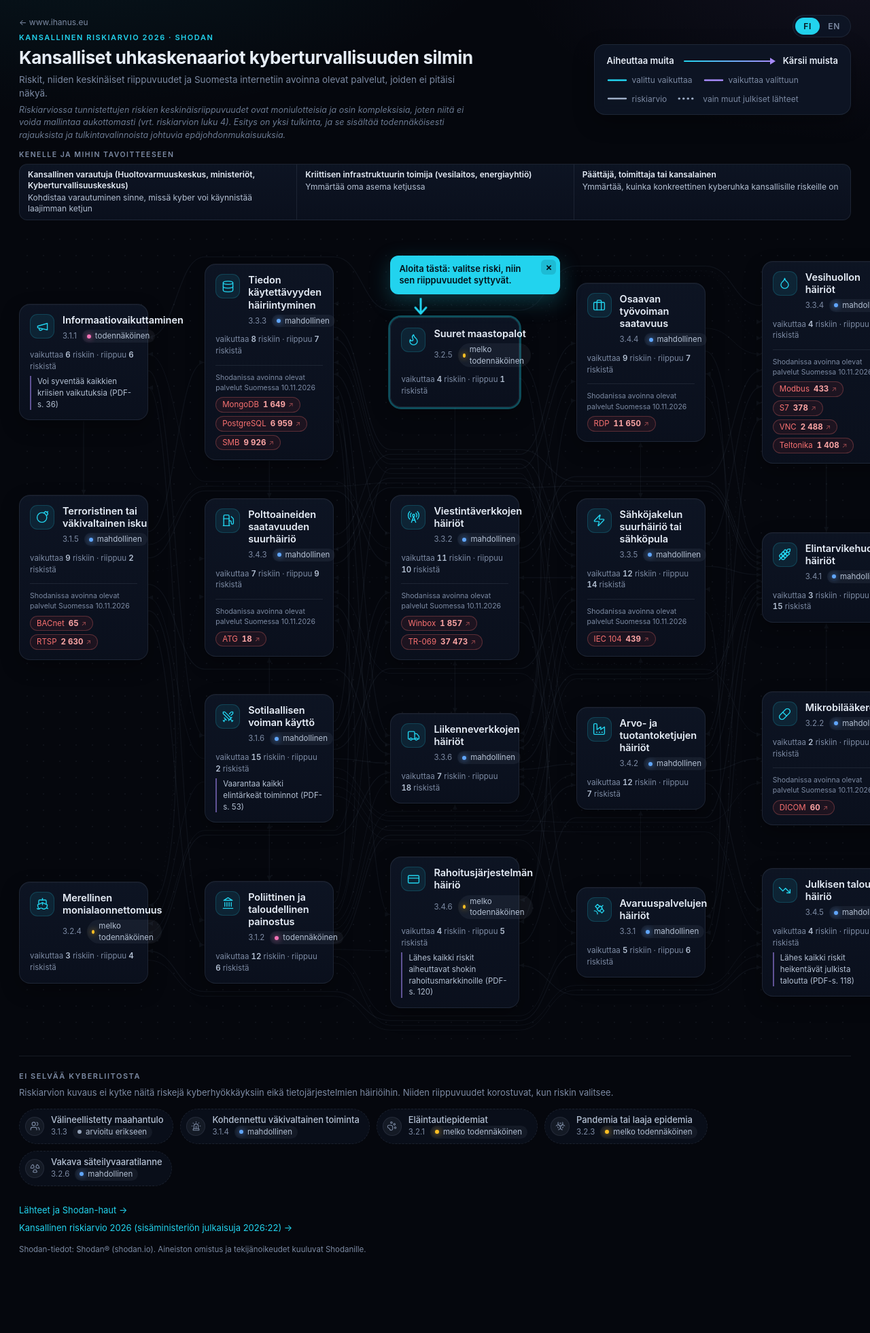
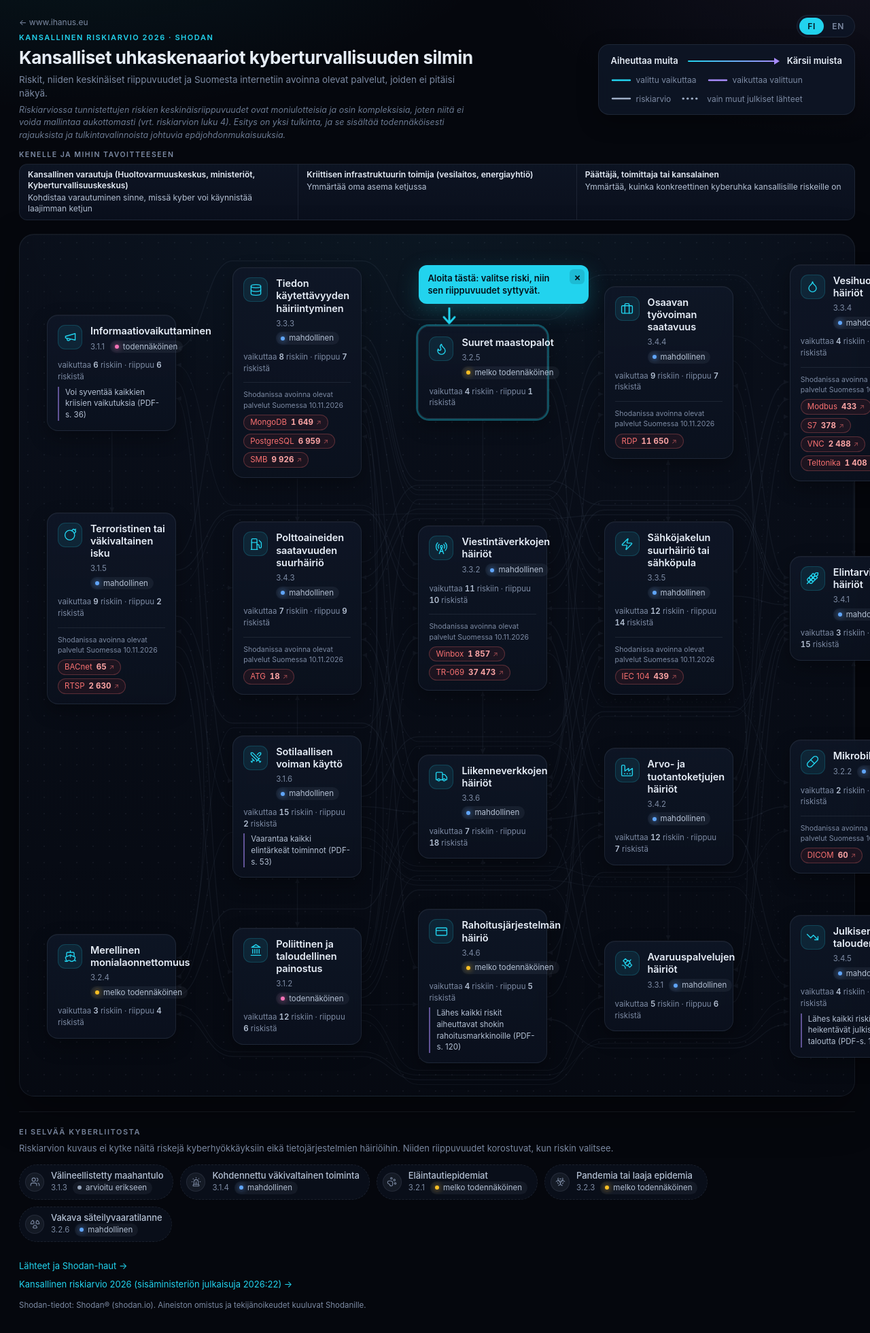
Before and after one commit to WNemesisW/WNemesisW.github.io, a Jekyll site: the page built from threat-scenarios/index.html, in a window 1280 px wide. Shown: the whole page at 68% size. Built offline with Jekyll 4.4.1, drawn with Linux system fonts in a browser that asks for light colours; before the commit the page ends 1879 px from its top, so only the background shows below that.

Commit message:
Uhkaskenaariot: kartalle taustapaneeli, todennäköisyysmerkintä yhdelle riville
Kartta-alue rajataan hillityllä paneelilla (reunus, vaaleampi pohja ja
pisteruudukko vain paneelin sisällä). Todennäköisyysmerkintä ei enää rivity
kahdelle riville kapeissa korteissa.

Co-Authored-By: Claude Opus 5.5 <noreply@anthropic.com>

```diff
--- a/threat-scenarios/index.html
+++ b/threat-scenarios/index.html
@@ -22,7 +22,7 @@ body { margin: 0; color: var(--ink); font: 14px/1.45 Inter, ui-sans-serif, syste
   background: radial-gradient(1100px 520px at 8% -8%, rgba(34, 211, 238, .09), transparent 62%),
               radial-gradient(900px 480px at 100% -4%, rgba(167, 139, 250, .08), transparent 60%), var(--bg); min-height: 100vh; }
 .scroll { overflow-x: auto; }
-.inner { min-width: 1234px; max-width: 1920px; margin: 0 auto; padding: 0 28px; }
+.inner { min-width: 1286px; max-width: 1920px; margin: 0 auto; padding: 0 28px; }
 header { display: grid; grid-template-columns: minmax(0, 1.15fr) minmax(0, 1fr) auto; align-items: start; gap: 28px; padding: 22px 0 10px; }
 .eyebrow { font-size: 11px; font-weight: 600; letter-spacing: .14em; text-transform: uppercase; color: var(--accent); margin-top: 6px; }
 h1 { margin: 6px 0 0; font-size: 26px; line-height: 1.15; font-weight: 650; letter-spacing: -.015em; }
@@ -61,8 +61,12 @@ h1 { margin: 6px 0 0; font-size: 26px; line-height: 1.15; font-weight: 650; lett
 .sw line { stroke: #9fb0c8; stroke-width: 2.4; stroke-linecap: round; }
 .sw.out line { stroke: var(--out); } .sw.inn line { stroke: var(--in); } .sw.dash line { stroke-dasharray: .5 6; stroke-width: 3; }
 .map { position: relative; display: grid; grid-template-columns: repeat(5, minmax(190px, 256px)); column-gap: clamp(56px, 6.5vw, 128px); row-gap: 46px;
-  justify-content: space-between; align-items: center; padding: 44px 84px 48px 0; margin-top: 6px;
-  background-image: radial-gradient(rgba(148, 163, 184, .07) 1px, transparent 1px); background-size: 24px 24px; border-radius: 20px; }
+  justify-content: space-between; align-items: center; padding: 44px 72px 48px 40px; margin-top: 10px;
+  background: radial-gradient(rgba(148, 163, 184, .075) 1px, transparent 1px) 0 0 / 24px 24px,
+    radial-gradient(900px 420px at 50% 0%, rgba(34, 211, 238, .035), transparent 70%),
+    linear-gradient(180deg, rgba(14, 21, 36, .62), rgba(8, 12, 22, .62));
+  border: 1px solid rgba(148, 163, 184, .11); border-radius: 22px;
+  box-shadow: inset 0 1px 0 rgba(255, 255, 255, .03), 0 24px 60px rgba(0, 0, 0, .35); }
 .map > svg { position: absolute; inset: 0; width: 100%; height: 100%; z-index: 0; pointer-events: none; overflow: visible; }
 .map > .risk { position: relative; z-index: 1; }
 .risk { pointer-events: auto; display: block; width: 100%; text-align: left; color: var(--ink); cursor: pointer;
@@ -75,8 +79,8 @@ h1 { margin: 6px 0 0; font-size: 26px; line-height: 1.15; font-weight: 650; lett
   background: rgba(34, 211, 238, .09); border: 1px solid rgba(34, 211, 238, .18); }
 .ico svg { width: 19px; height: 19px; }
 .name { display: block; font-weight: 600; font-size: 14.5px; line-height: 1.25; letter-spacing: -.005em; }
-.meta { display: flex; align-items: center; gap: 8px; margin-top: 5px; font-size: 11.5px; color: var(--muted); }
-.pill { display: inline-flex; align-items: center; gap: 6px; padding: 1px 8px 1px 7px; border-radius: 999px; background: rgba(148, 163, 184, .08); color: var(--ink-2); }
+.meta { display: flex; flex-wrap: wrap; align-items: center; gap: 4px 8px; margin-top: 5px; font-size: 11.5px; color: var(--muted); }
+.pill { display: inline-flex; align-items: center; gap: 6px; white-space: nowrap; padding: 1px 8px 1px 7px; border-radius: 999px; background: rgba(148, 163, 184, .08); color: var(--ink-2); }
 .pill::before { content: ""; width: 6px; height: 6px; border-radius: 50%; background: var(--p2); box-shadow: 0 0 8px var(--p2); }
 .c0 .pill::before { background: var(--p0); box-shadow: none; } .c3 .pill::before { background: var(--p3); box-shadow: 0 0 8px var(--p3); }
 .c4 .pill::before { background: var(--p4); box-shadow: 0 0 8px var(--p4); }
@@ -146,7 +150,7 @@ footer a:hover { text-decoration: underline; }
   .aud-grid { grid-template-columns: 1fr; }
   .aud-grid .a { border-left: 0; border-top: 1px solid var(--line); }
   .aud-grid .a:first-child { border-top: 0; }
-  .map { display: flex; flex-direction: column; gap: 12px; padding: 14px 0 18px; background-image: none; }
+  .map { display: flex; flex-direction: column; gap: 12px; padding: 14px 0 18px; background: none; border: 0; border-radius: 0; box-shadow: none; }
   .map > svg { display: none; }
   .hl .risk:not(.on) { opacity: 1; }
   .risk:hover { transform: none; }
```
